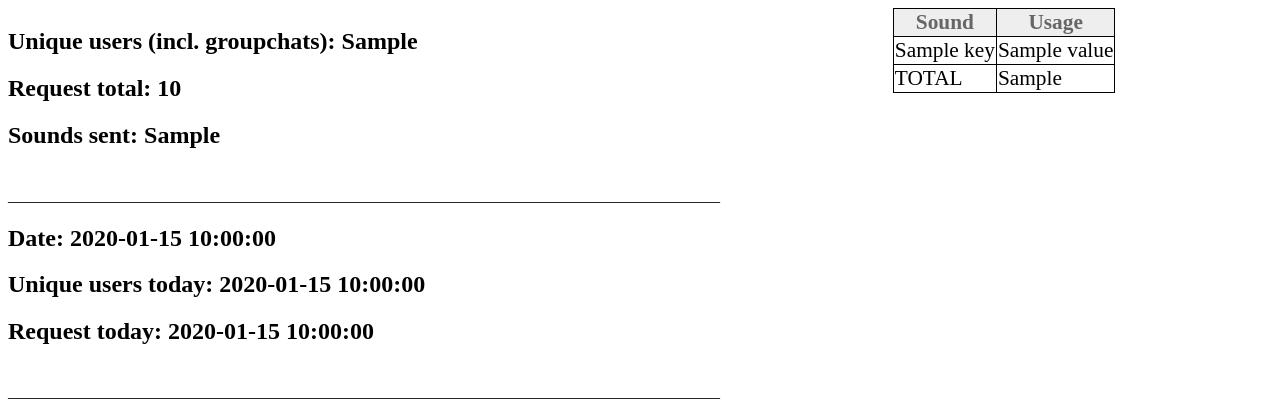
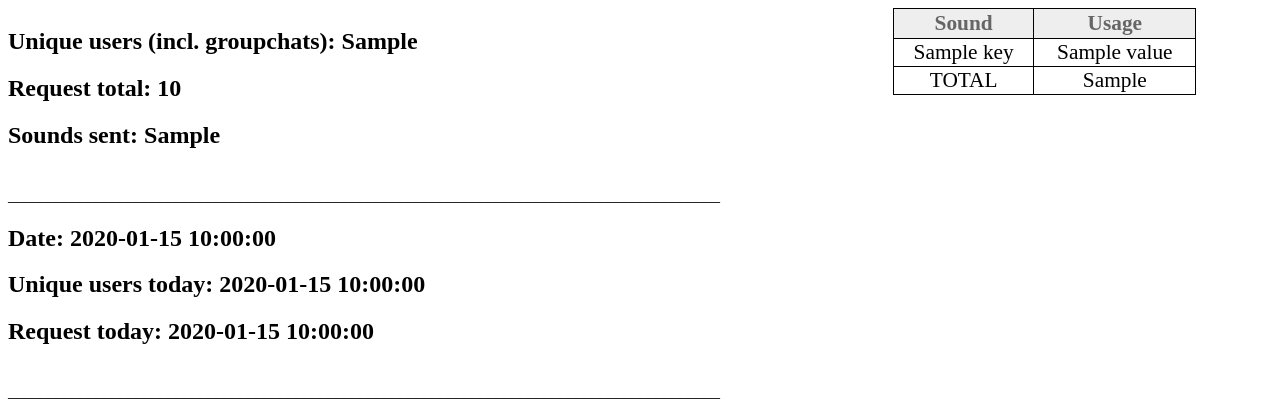
Before and after one commit to Lulzx/sasha, a Flask app: template templates/stats.html in a window 1280 px wide. Shown: the top 420 px of the page. Run offline with Flask 2, Linux system fonts and the light colour scheme; the template is opened without the code that fills it: most values are stand-ins (such as "Sample title", 1, 10 or a date in 2020); parts of the project's set-up code (start-up, migrations or seed data) failed here and were passed over.

Commit message:
/stat.html formating

```diff
--- a/templates/stats.html
+++ b/templates/stats.html
@@ -9,6 +9,8 @@
         table.sortable {
             font-size:16pt;
             border-collapse: collapse;
+            width: 80%;
+            text-align: center;
         }
         table, th, td {
             border: 1px solid black;
@@ -18,6 +20,7 @@
             color:#666666;
             font-weight: bold;
             cursor: default;
+            height: 30px;
         }
     </style>
 </head>
```
